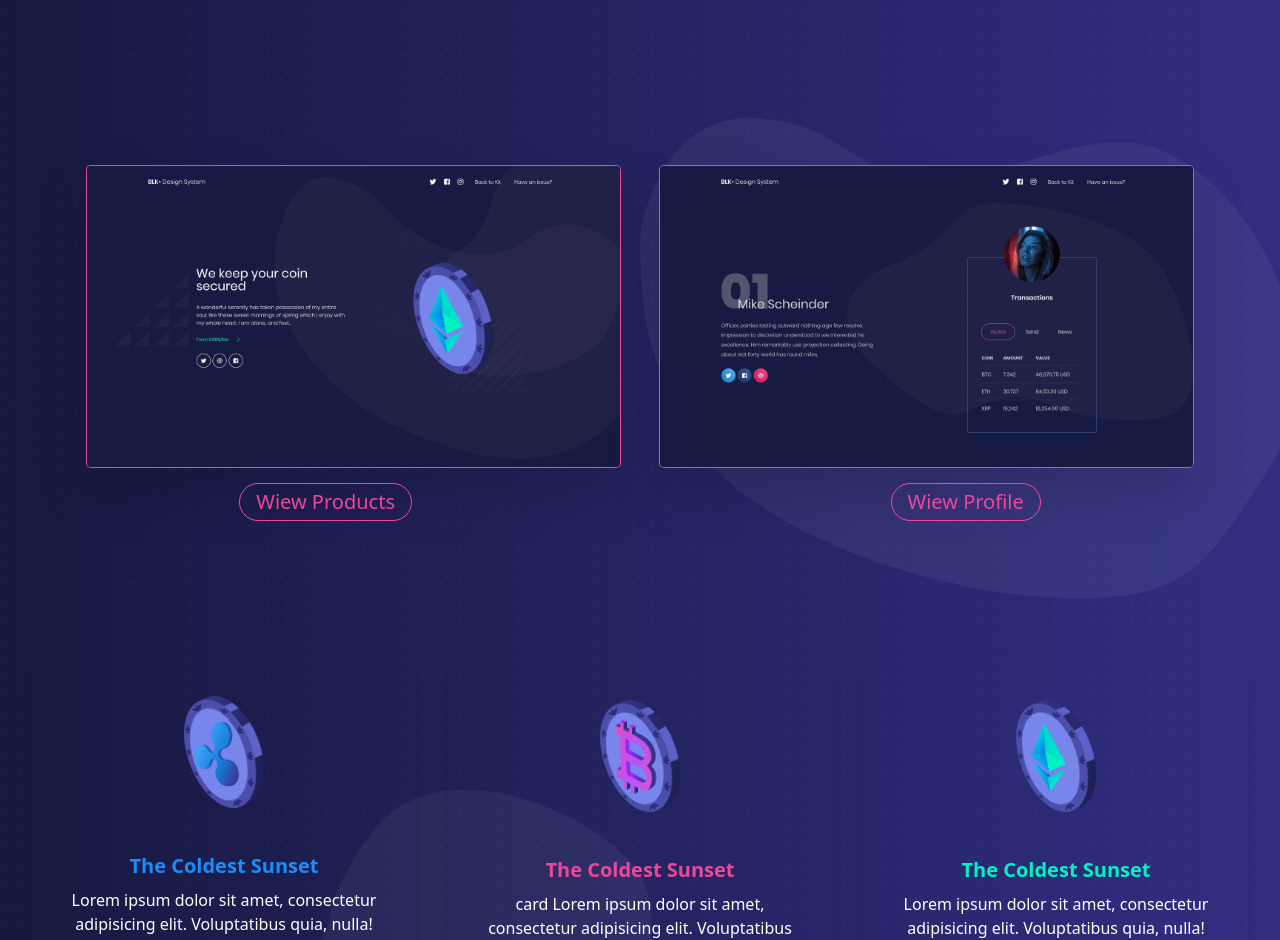
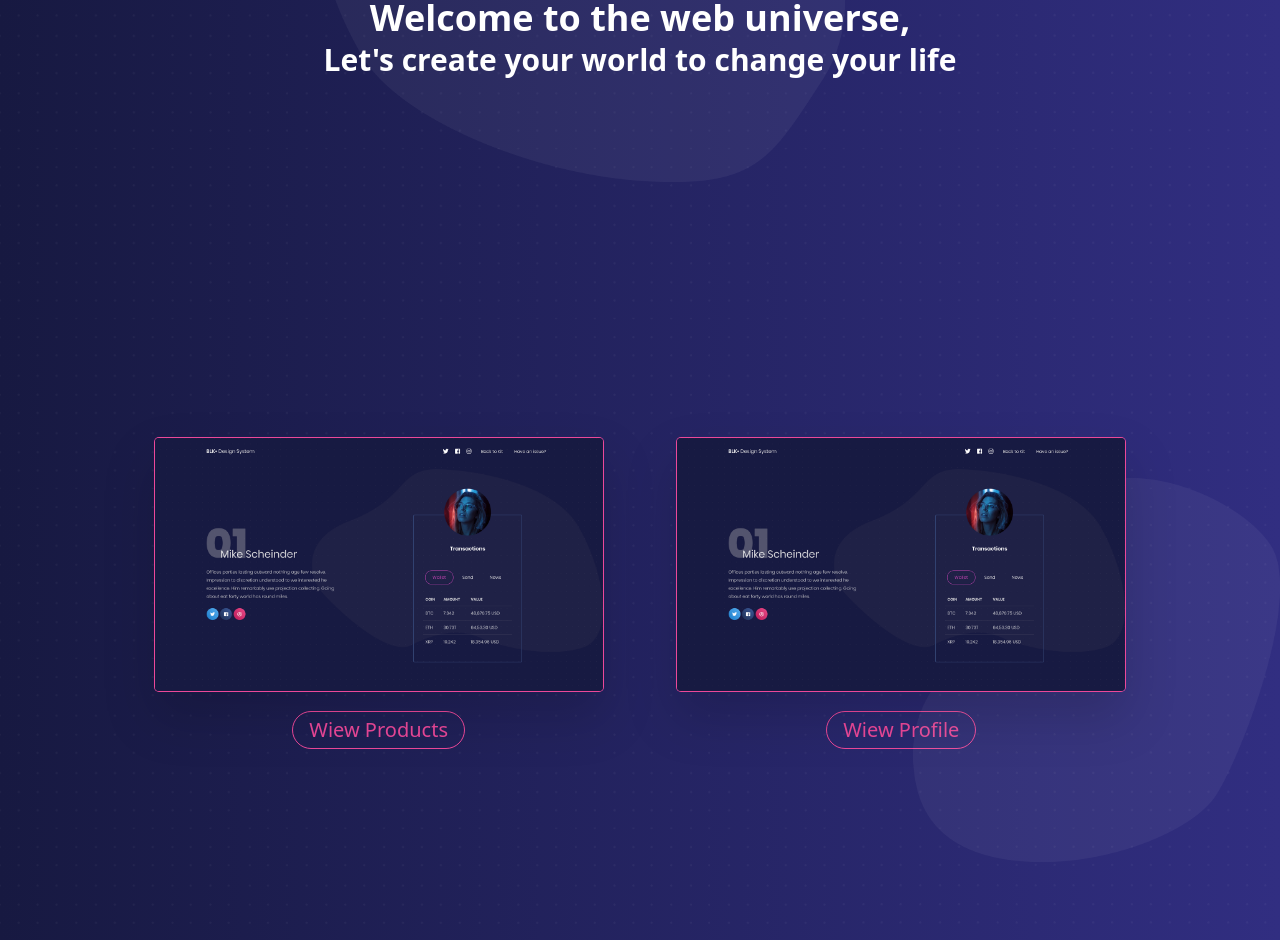
Before and after one commit to rigeltoth/portfolio, an Angular app: page /home in a window 1280 px wide. Shown: the part 362-1302 px from the top of the page. Built offline with nearby package versions, Linux system fonts and the light colour scheme.

Commit message:
bg-imgs0

```diff
--- a/src/app/pages/home/home.component.css
+++ b/src/app/pages/home/home.component.css
@@ -4,20 +4,10 @@
 }
 
 .z-i{
-  position:absolute;
-  left: 50%;
-  margin-top: 30rem;
   z-index: 0;
-  filter: opacity(5%);
-  height: 30rem;
 }
 .z-i2{
-  position:absolute;
-  left: 15%;
-  padding-top: 20rem;
   z-index: 0;
-  filter: opacity(5%);
-  height: 50rem;
 }
 .z-2{
   z-index: 2;
--- a/src/app/pages/home/home.component.html
+++ b/src/app/pages/home/home.component.html
@@ -5,8 +5,7 @@
   </div>
   <div class="block lg:hidden">
     <button id='boton' class="flex items-center px-3 py-2 border rounded text-teal-200 border-teal-400 hover:text-white hover:border-white">
-      <svg class="fill-current h-3 w-3" viewBox="0 0 20 20" xmlns="http://www.w3.org/2000/svg"><title>Menu</title><path d="M0 3h20v2H0V3zm0 6h20v2H0V9zm0 6h20v2H0v-2z"/></svg>
-    </button>
+    boton</button>
   </div>
   <div id='menu' class="w-full block justify-end lg:flex lg:items-center lg:w-auto">
     <div>
@@ -25,34 +24,38 @@
 </nav>
 
 <div class="bg-gradient-to-r from-ndg to-indigo-900">
-  <img class="z-i " src="./assets/img/path1.png">
-  <div class="bg-dots">
-    <div class="container flex h-[32rem] flex-wrap items-center justify-center ">
+  <img class="z-i left-1/4 h-96 mt-40 opacity-5 absolute" src="./assets/img/path1.png">
+  <div class="container bg-dots">
+    <div class="container flex h-screen flex-wrap items-center justify-center ">
       <h1 class="text-center text-4xl text-white font-bold">Welcome to the web universe, <br>
       <span class="text-center text-3xl text-white font-bold">Let's create your world to change your life</span> </h1>
     </div>
 
-    <div class="container h-[28rem]">
-      <div class="flex flex-row justify-center mt-4 ">
-        <div class="flex flex-col w-5/12 ring-1 rounded ring-pink-500 drop-shadow-2xl ease-in-out duration-300 hover:-translate-y-1 mr-5">
-          <a [routerLink]="['/landing']" > <img class="rounded" src="./assets/img/landing-page.png" alt="Services"> </a>
-        </div>
-        <div class="flex flex-col w-5/12 ring-1 rounded ring-pink-500 drop-shadow-2xl ease-in-out duration-300 hover:-translate-y-1 ml-5">
+    <img class="z-i2 h-96 right-0 mt-10 opacity-5 absolute" src="./assets/img/path2.png">
+    <!-- profile-page landing-page -->
+    <div class="container flex flex-row flex-wrap justify-evenly px-20" >
+      <div class="flex flex-col lg:w-2/5">
+        <div class="flex flex-row ring-1 rounded ring-pink-500 drop-shadow-2xl ease-in-out duration-300 hover:-translate-y-2">
           <a [routerLink]="['/profile']"> <img class="rounded" src="./assets/img/profile-page.png" alt="Profile"> </a>
         </div>
-      </div>
-      <div class="flex flex-row justify-around mt-4">
-        <div class="flex flex-col w-auto z-2">
+        <div class="flex flex-row justify-center mt-5">
           <a [routerLink]="['/profile']" class="inline-block font-light text-xl px-4 py-2 leading-none border rounded-full text-pink-500 border-pink-500 hover:border-pink-600 hover:text-pink-500 hover:bg-transparent hover:scale-110 ease-in-out duration-300 mt-4 lg:mt-0">Wiew Products</a>
         </div>
-        <div class="flex flex-col w-auto z-2">
+      </div>
+      <div class="flex flex-col lg:w-2/5">
+        <div class="flex flex-row ring-1 rounded ring-pink-500 drop-shadow-2xl ease-in-out duration-300 hover:-translate-y-2">
+          <a [routerLink]="['/profile']"> <img class="rounded" src="./assets/img/profile-page.png" alt="Profile"> </a>
+        </div>
+
+        <div class="flex flex-row justify-center mt-5">
           <a [routerLink]="['/landing']" class="inline-block font-light text-xl px-4 py-2 leading-none border rounded-full text-pink-500 border-pink-500 hover:border-pink-600 hover:text-pink-500 hover:bg-transparent hover:scale-110 ease-in-out duration-300 mt-4 lg:mt-0">Wiew Profile</a>
         </div>
       </div>
     </div>
 
-    <div class="container h-[32rem] flex flex-row justify-evenly items-center" >
-      <img class="z-i2" src="./assets/img/path2.png">
+    <!-- neon cards -->
+    <img class="z-i2 h-96 botton-0 left-0 mt-60 opacity-5 absolute" src="./assets/img/path3.png">
+    <div class="container h-screen flex flex-row flex-wrap justify-evenly items-center" >
       <div class="max-w-sm rounded flex-col overflow-hidden shadow-lg z-2 ease-in-out duration-300 hover:scale-105 hover:ring-2 hover:ring-bl">
         <img class="w-20 mx-auto my-7" src="./assets/img/ripp.png" alt="Sunset in the mountains">
         <div class="px-6 py-4 text-center ">
@@ -95,7 +98,8 @@
 
     </div>
 
-    <div class="container flex flex-row justify-between items-center">
+    <!-- hire me -->
+    <div class="container flex flex-row flex-wrap justify-between items-center">
       <div class="flex flex-col w-2/5 m-auto">
         <h1 class="text-center text-4xl text-white ">
           Do you want to work together?, leave your information here and we will contact you.
--- a/src/app/pages/profile/profile.component.html
+++ b/src/app/pages/profile/profile.component.html
@@ -73,18 +73,7 @@
     <!-- <a name="contact" id="contact"></a> -->
     <div class="container grid grid-cols-2 justify-around items-center" id="contact">
       <div class="m-10">
-        <form class="bg-transparent flex flex-wrap">
-          <div>
-            <label for="name" class="text-sky-500 block"> Your Name</label>
-            <input type="text" name="name" id="name"
-            class="w-1/2 caret-pink-500 rounded-lg opacity-70" >
-          </div>
 
-          <div>
-            <label for="email" class="text-sky-500 block">Email Address</label>
-            <input type="text" class="rounded rounded-l-none focus:outline-none p-2" placeholder="Same Height">
-          </div>
-        </form>
       </div>
 
       <div class="grid grid-rows-2">
```
Also changed, not shown: src/assets/img/landing-page.png.
